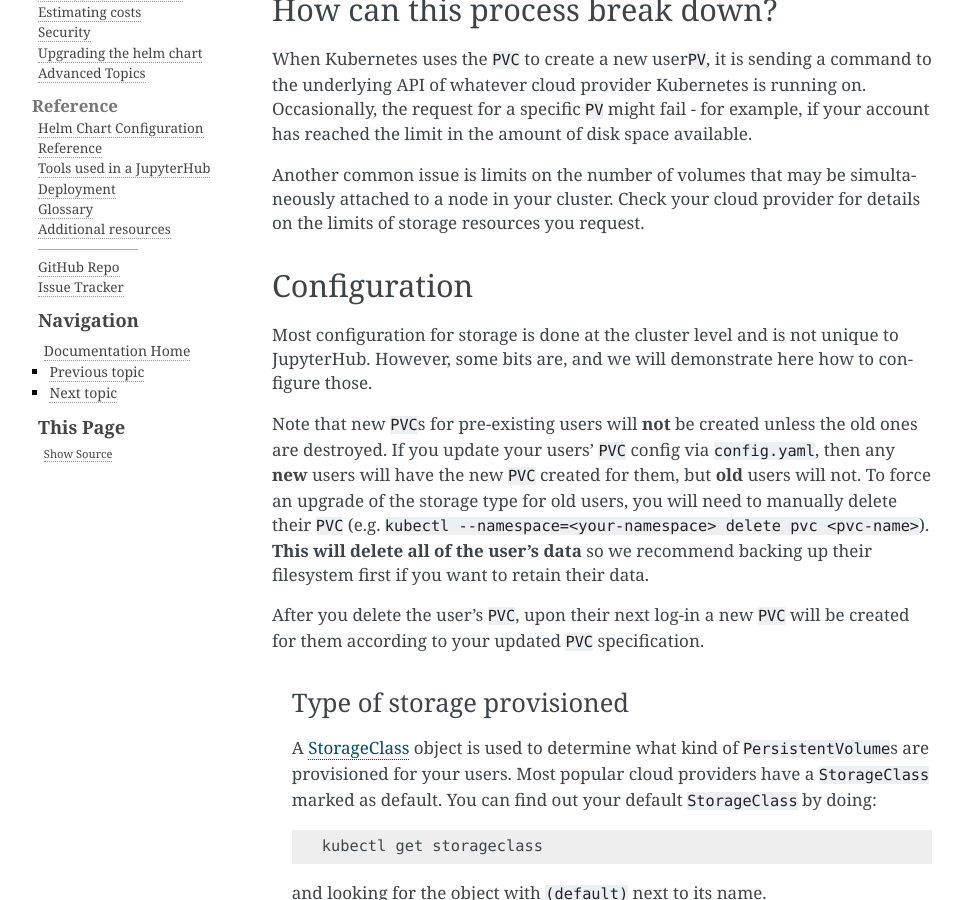
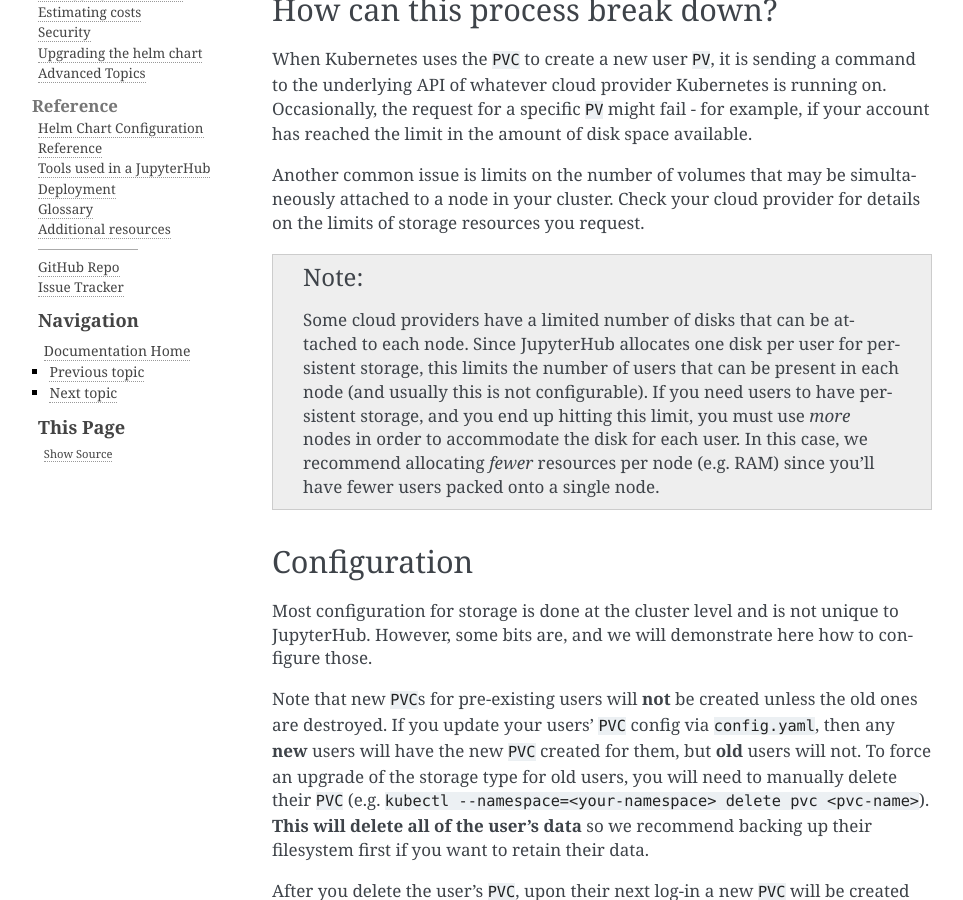
Before and after one commit to jupyterhub/zero-to-jupyterhub-k8s, a Sphinx documentation site: the page built from doc/source/user-storage.md, in a window 1280 px wide and 900 px high, scrolled down 1056 px. Shown: the whole window, without its empty margins (148-1111 px from the left). Built offline with Sphinx 7.4.7, drawn with Linux system fonts in a browser that asks for light colours; pages that are not in the unit, such as notebooks, are missing from menus.

Commit message:
node disk size interaction

````diff
--- a/doc/source/user-storage.md
+++ b/doc/source/user-storage.md
@@ -51,7 +51,7 @@
 
 ### How can this process break down?
 
-When Kubernetes uses the `PVC` to create a new user`PV`, it
+When Kubernetes uses the `PVC` to create a new user `PV`, it
 is sending a command to the underlying API of whatever cloud
 provider Kubernetes is running on. Occasionally, the request
 for a specific `PV` might fail - for example, if your account
@@ -61,6 +61,19 @@
 may be simultaneously attached to a node in your cluster. Check
 your cloud provider for details on the limits of storage
 resources you request.
+
+```eval_rst
+.. note::
+
+   Some cloud providers have a limited number of disks that can be attached to
+   each node. Since JupyterHub allocates one disk per user for
+   persistent storage, this limits the number of users that can be present in
+   each node (and usually this is not configurable). If you need users to have
+   persistent storage, and you end up hitting this limit, you must use
+   *more* nodes in order to accommodate the disk for each user. In this
+   case, we recommend allocating *fewer* resources per node (e.g. RAM) since
+   you'll have fewer users packed onto a single node.
+```
 
 ## Configuration
 
````
